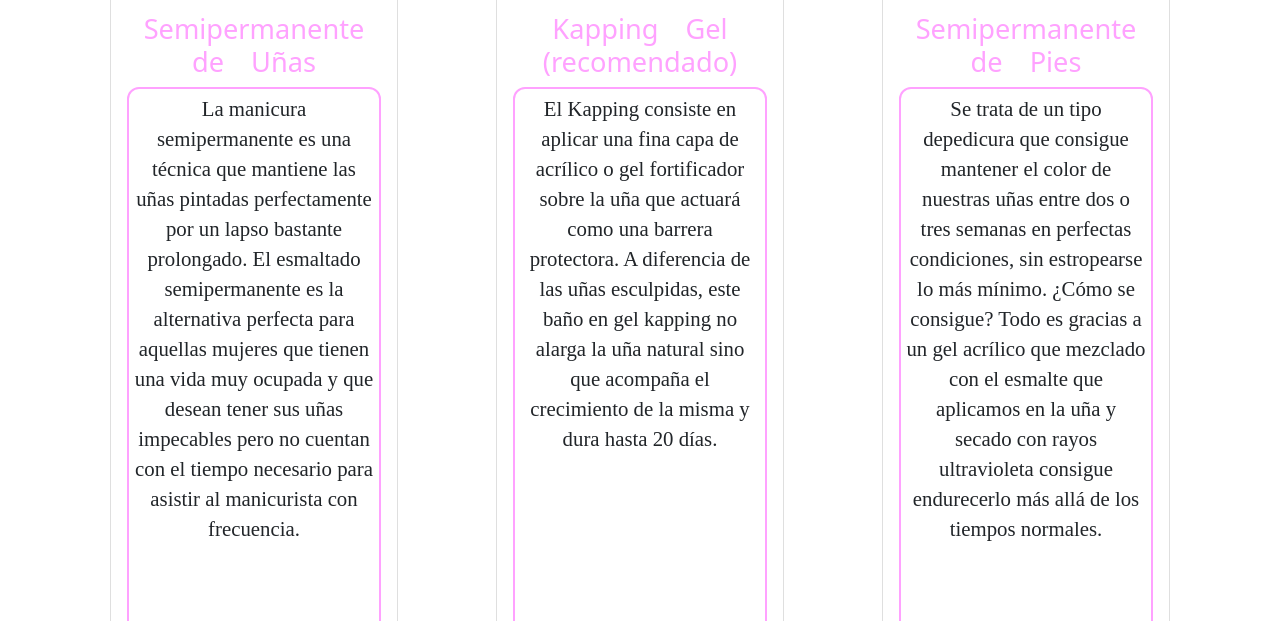
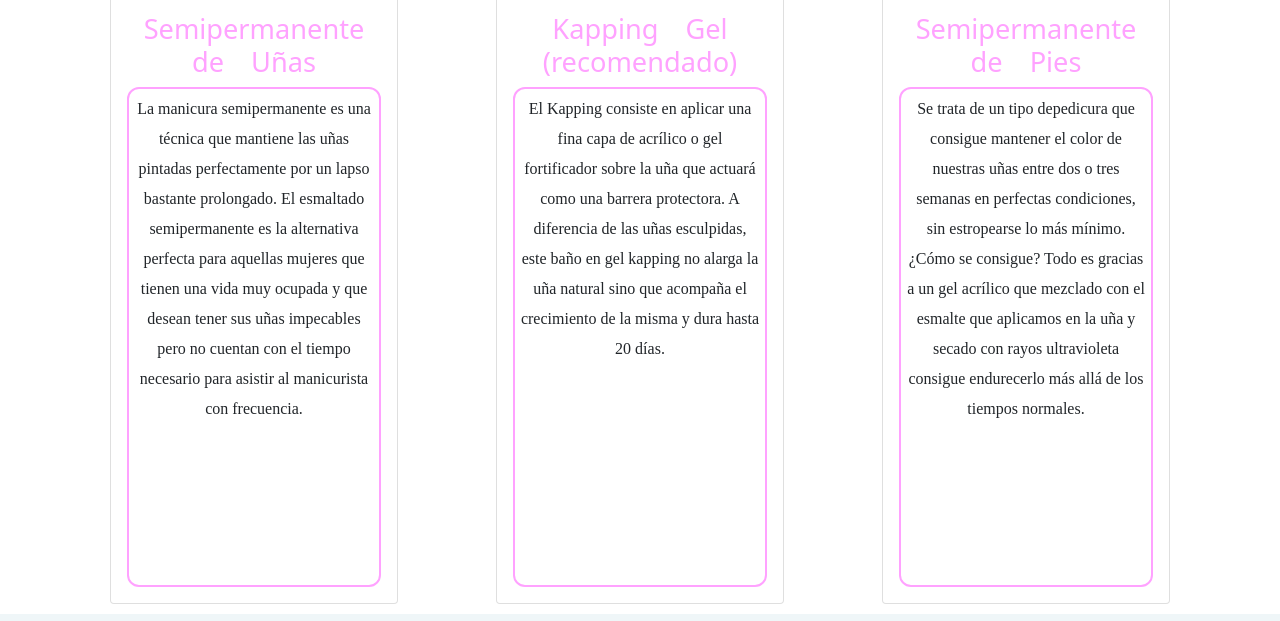
Before and after one commit to TRCubi/proyecto2rosananails, a plain HTML site: page paginas/servicios.html in a window 1280 px wide. Shown: the part 594-1215 px from the top of the page. Drawn offline with nearby package versions, Linux system fonts and the light colour scheme.

Commit message:
cartas de servicios

```diff
--- a/scss/pagina.scss
+++ b/scss/pagina.scss
@@ -51,8 +51,8 @@ h1{
     align-items: center;
 }
 .textoDeLasTarjetas{
-    height: 550px;
-    font-size: 1.3rem;
+    height: 500px;
+    font-size: 1rem;
 }
 .separarTarjetas{
     margin: 10px 0px;
```
Also changed, not shown: paginas/precio.html (+1 -1 lines), css/pagina.css.
